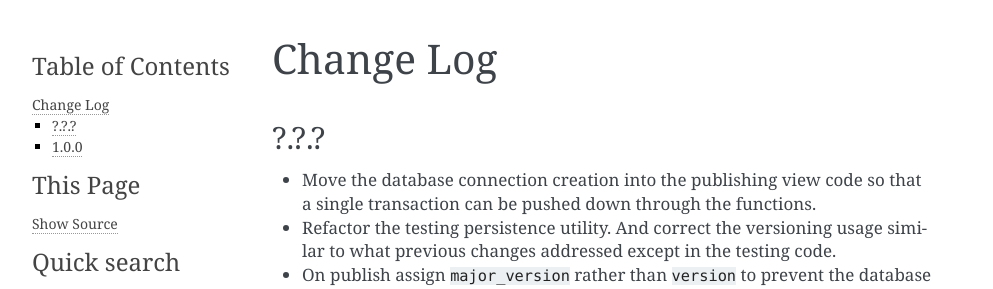
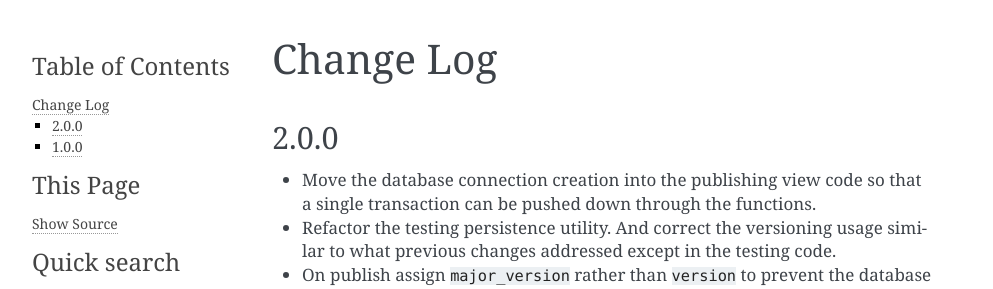
Before and after one commit to openstax/cnx-press, a Sphinx documentation site: the page built from docs/source/changes.rst, in a window 1280 px wide. Shown: the top 289 px of the page, without its empty margins (148-1141 px from the left). Built offline with Sphinx 7.4.7, drawn with Linux system fonts in a browser that asks for light colours.

Commit message:
Update changelog for v2.0.0 release

```diff
--- a/docs/source/changes.rst
+++ b/docs/source/changes.rst
@@ -2,7 +2,7 @@
 Change Log
 ==========
 
-?.?.?
+2.0.0
 -----
 
 - Move the database connection creation into the publishing view code
```
